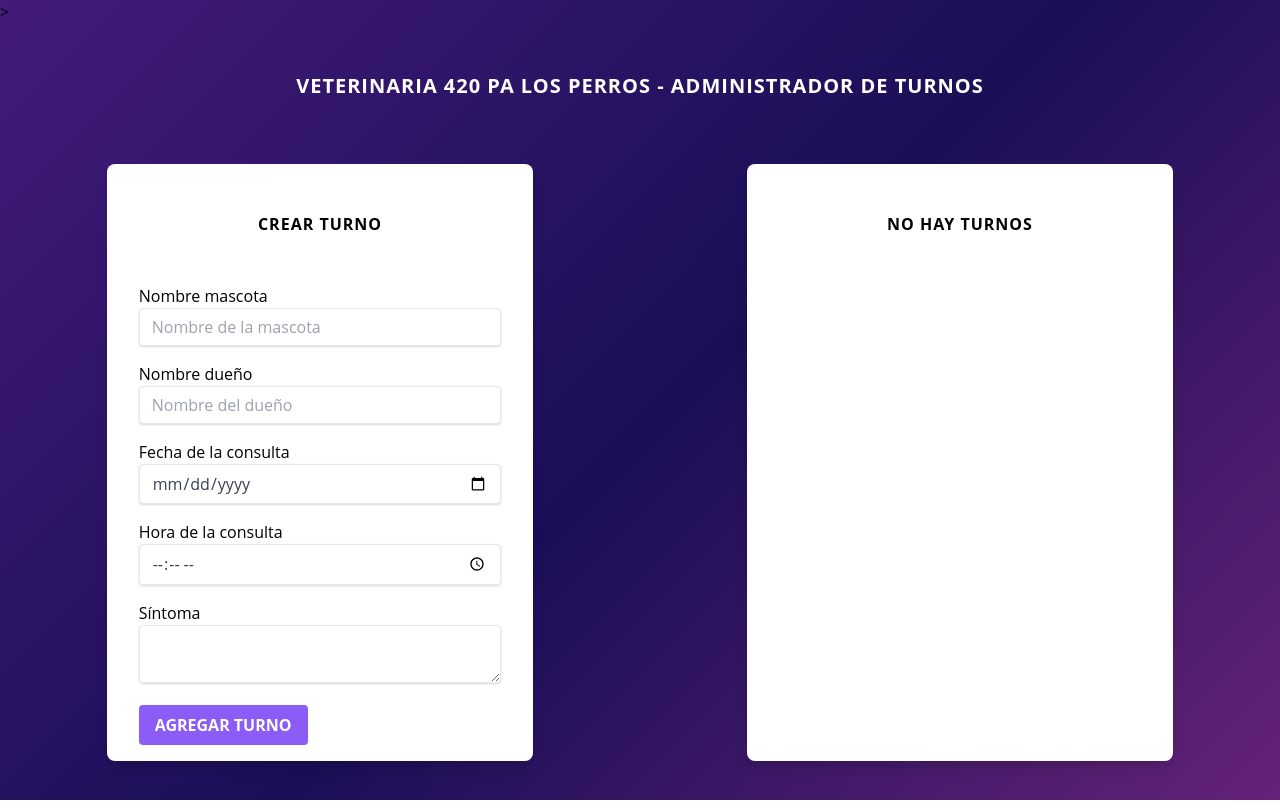
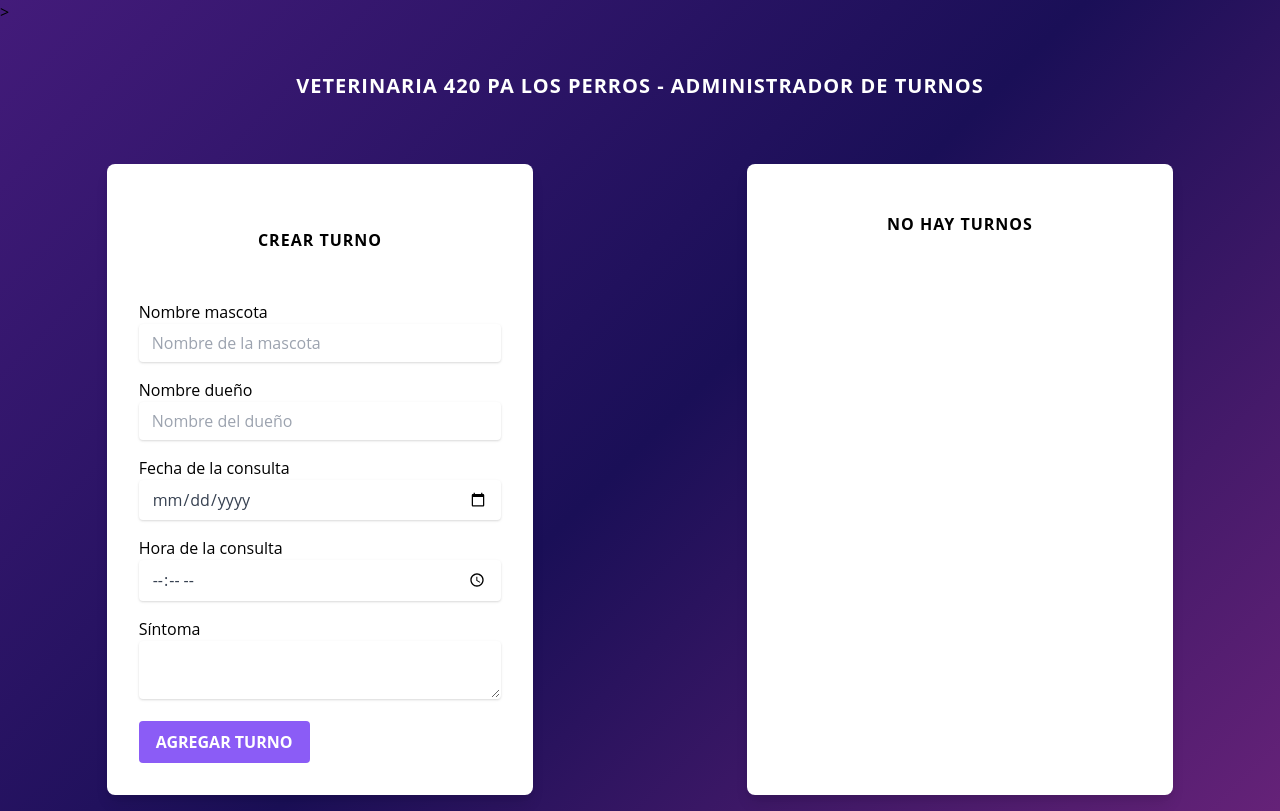
Before and after one commit to tomastoloza/veterinaria-react-tailwindcss, a React (Create React App) app: page / in a window 1280 px wide. Built offline with nearby package versions, Linux system fonts and the light colour scheme.

Commit message:
Agregados estilos y paddings

```diff
--- a/src/App.js
+++ b/src/App.js
@@ -48,14 +48,15 @@ function App() {
     return (
         <Fragment>
             <h1 className={"font-bold text-xl"}>Veterinaria 420 Pa los Perros - Administrador de turnos</h1>
-            <div className={"flex flex-shrink-0"}>
-                <div className={"h-1/3 w-1/3 mx-auto px-4 my-4 bg-white rounded-lg shadow-lg"}>
+            <div className={"flex flex-wrap"}>
+                <div className={"min-w-3 h-1/3 w-1/3 mx-auto px-4 my-4 bg-white rounded-lg shadow-lg py-4"}>
                     <Formulario
                         crearTurno={crearTurno}
                     />
                 </div>
                 <div className={"w-1/3 mx-auto px-4 my-4 bg-white rounded-lg shadow-lg"}>
                     <h2 className={"font-bold text-black"}>{titulo}</h2><br/>
+                    <div className={"flex flex-wrap justify-around py-4 mx-auto"}>
                         {turnos.map(turno => (
                             <Turno
                                 key={turno.id}
@@ -65,6 +66,7 @@ function App() {
                         ))}
                     </div>
                 </div>
+            </div>
         </Fragment>
     );
 }
--- a/src/components/Formulario.jsx
+++ b/src/components/Formulario.jsx
@@ -86,7 +86,7 @@ const Formulario = ({crearTurno}) => {
                             name="mascota"
                             value={mascota}
                             placeholder="Nombre de la mascota"
-                            className={"shadow appearance-none border rounded w-full py-2 px-3 text-gray-700 leading-tight focus:outline-none focus:shadow-outline"}
+                            className={"shadow appearance-none rounded w-full py-2 px-3 text-gray-700 leading-tight focus:outline-none focus:shadow-outline border border-transparent focus:ring-2 focus:ring-purple-600 focus:border-transparent"}
                             onChange={handleChange}
                         />
                     </div>
@@ -97,7 +97,7 @@ const Formulario = ({crearTurno}) => {
                             name="propietario"
                             value={propietario}
                             placeholder="Nombre del dueño"
-                            className={"shadow appearance-none border rounded w-full py-2 px-3 text-gray-700 leading-tight focus:outline-none focus:shadow-outline"}
+                            className={"shadow appearance-none border rounded w-full py-2 px-3 text-gray-700 leading-tight focus:outline-none focus:shadow-outline border border-transparent focus:ring-2 focus:ring-purple-600 focus:border-transparent"}
                             onChange={handleChange}
                         />
                     </div>
@@ -107,7 +107,7 @@ const Formulario = ({crearTurno}) => {
                             type="date"
                             name="fecha"
                             value={fecha}
-                            className={"shadow appearance-none border rounded w-full py-2 px-3 text-gray-700 leading-tight focus:outline-none focus:shadow-outline"}
+                            className={"shadow appearance-none border rounded w-full py-2 px-3 text-gray-700 leading-tight focus:outline-none focus:shadow-outline border border-transparent focus:ring-2 focus:ring-purple-600 focus:border-transparent"}
                             onChange={handleChange}
                         />
                     </div>
@@ -117,14 +117,14 @@ const Formulario = ({crearTurno}) => {
                             type="time"
                             name="hora"
                             value={hora}
-                            className={"shadow appearance-none border rounded w-full py-2 px-3 text-gray-700 leading-tight focus:outline-none focus:shadow-outline"}
+                            className={"shadow appearance-none border rounded w-full py-2 px-3 text-gray-700 leading-tight focus:outline-none focus:shadow-outline border border-transparent focus:ring-2 focus:ring-purple-600 focus:border-transparent"}
                             onChange={handleChange}
                         />
                     </div>
                     <div className={"mb-4 px-2"}>
                         <label>Síntoma</label>
                         <textarea
-                            className={"shadow appearance-none border rounded w-full py-2 px-3 text-gray-700 leading-tight focus:outline-none focus:shadow-outline"}
+                            className={"shadow appearance-none border rounded w-full py-2 px-3 text-gray-700 leading-tight focus:outline-none focus:shadow-outline border border-transparent focus:ring-2 focus:ring-purple-600 focus:border-transparent"}
                             aria-label="With textarea"
                             name="sintomas"
                             value={sintomas}
@@ -134,7 +134,7 @@ const Formulario = ({crearTurno}) => {
                     <div className={"mb-4 px-2"}>
                         <button
                             type="submit"
-                            className={"bg-purple-500 hover:bg-purple-700 text-white font-bold py-2 px-4 rounded focus:outline-none focus:shadow-outline"}>
+                            className={"bg-purple-500 hover:bg-purple-700 text-white font-bold py-2 px-4 rounded focus:outline-none focus:shadow-outline border border-transparent focus:ring-2 focus:ring-purple-600 focus:border-transparent"}>
                             AGREGAR TURNO
                         </button>
                     </div>
--- a/src/components/Turno.jsx
+++ b/src/components/Turno.jsx
@@ -1,7 +1,7 @@
 import React from 'react'
 
 const Turno = ({turno, eliminarTurno}) => (
-    <div className="px-4 py-4 border rounded-lg shadow-lg mx-4 my-4">
+    <div className="w-1/3 px-4 py-4 border rounded-lg shadow-lg mx-4 my-4 flex flex-wrap min-w-min">
         <p className={"py-2"}>Mascota: <span>{turno.mascota}</span></p>
         <p className={"py-2"}>Propietario: <span>{turno.propietario}</span></p>
         <p className={"py-2"}>Fecha: <span>{turno.fecha}</span></p>
@@ -9,7 +9,7 @@ const Turno = ({turno, eliminarTurno}) => (
         <p className={"py-2"}>Síntoma: <span>{turno.sintomas}</span></p>
         <button
             type="button"
-            className={"border border-red-500 hover:bg-red-200 text-red-500 font-bold py-2 px-4 rounded focus:outline-none focus:shadow-outline"}
+            className={"place-self-center border border-red-500 hover:bg-red-200 text-red-500 font-bold py-2 px-4 rounded focus:outline-none focus:shadow-outline"}
             onClick={() => eliminarTurno(turno.id)}>Eliminar &times;</button>
     </div>
 );
```
Lines whose indentation alone changed are shown as unchanged.
